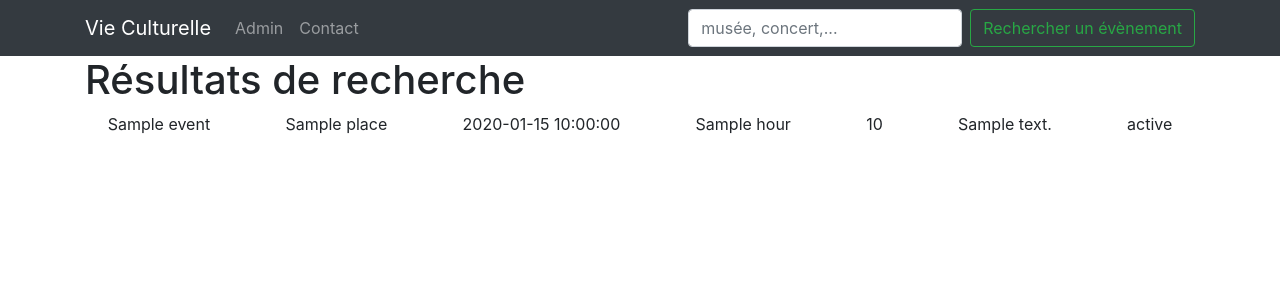
After one commit to AdelineDs/culture, a PHP site: template App/views/pages/searchPage.twig in a window 1280 px wide. The commit adds this page. Shown: the top 300 px of the page. Run offline with PHP 8.4, Linux system fonts and the light colour scheme; the template is opened without the code that fills it: most values are stand-ins (such as "Sample title", 1, 10 or a date in 2020); some libraries are stand-ins or nearby versions.

Commit message:
mise en place d'une barre de recherche avec affichage des resultats dans une nouvelle page

```diff
--- a/App/views/layout.twig
+++ b/App/views/layout.twig
@@ -6,15 +6,26 @@
               crossorigin="anonymous">
     </head>
     <body>
-        <nav class="navbar navbar-dark bg-dark navbar-static-top">
+        <nav class="navbar navbar-expand-lg navbar-dark bg-dark navbar-static-top">
             <div class="container">
-                <div class="navbar-header">
-                    <a href="{{ path_for('root')}}" class="navbar-brand">Vie Culturelle<a>
+                <a class="navbar-brand" href="{{ path_for('root')}}">Vie Culturelle</a>
+                <button class="navbar-toggler" type="button" data-toggle="collapse" data-target="#navbarSupportedContent" aria-controls="navbarSupportedContent" aria-expanded="false" aria-label="Toggle navigation">
+                    <span class="navbar-toggler-icon"></span>
+                </button>
+                <div class="collapse navbar-collapse" id="navbarSupportedContent">
+                    <ul class="navbar-nav mr-auto">
+                        <li class="nav-item ">
+                            <a class="nav-link" href="{{ path_for('admin')}}">Admin</a>
+                        </li>
+                        <li class="nav-item">
+                            <a class="nav-link" href="#">Contact</a>
+                        </li>
+                    </ul>
+                    <form action="{{ path_for('search') }}" class="form-inline my-2 my-lg-0">
+                        <input class="form-control mr-sm-2" type="text" id="search" name="search" placeholder="musée, concert,..." aria-label="Search">
+                        <button class="btn btn-outline-success my-2 my-sm-0" type="submit">Rechercher un évènement</button>
+                    </form>
                 </div>
-            </div>
-            <div class="nav navbar-nav">
-                <li><a href="{{ path_for('admin')}}">Admin</a></li>
-                <li><a href="#">Contact</a></li>
             </div>
         </nav>
         <div class="container">
--- /dev/null
+++ b/App/views/pages/searchPage.twig
@@ -0,0 +1,19 @@
+{% extends "layout.twig" %}
+
+{% block content %}
+
+    <h1>Résultats de recherche</h1>
+
+
+        {% for event in events  %}
+        <div class="row justify-content-around" >
+            <p>{{ event.name }}</p>
+            <p>{{ event.place }}</p>
+            <p>{{ event.date_fr }}</p>
+            <p>{{ event.hour }}</p>
+            <p>{{ event.price }}</p>
+            <p>{{ event.description }}</p>
+            <p>{{ event.status}}</p>
+        </div>
+    {% endfor %}
+{% endblock %}
--- a/public/index.php
+++ b/public/index.php
@@ -20,5 +20,6 @@ $app->add(new \App\Middlewares\OldMiddleware($container->view->getEnvironment())
 $app->get('/', \App\Controllers\PagesController::class . ':home')->setName('root');
 $app->get('/admin', \App\Controllers\PagesController::class . ':admin')->setName('admin');
 $app->post('/admin', \App\Controllers\PagesController::class . ':postEvent');
+$app->get('/search', \App\Controllers\PagesController::class . ':searchPage')->setName('search');
 
 $app->run();
```
Also changed, not shown: App/Controllers/PagesController.php (+7 -1 lines), App/Models/EventsManager.php (+15 -0 lines).
